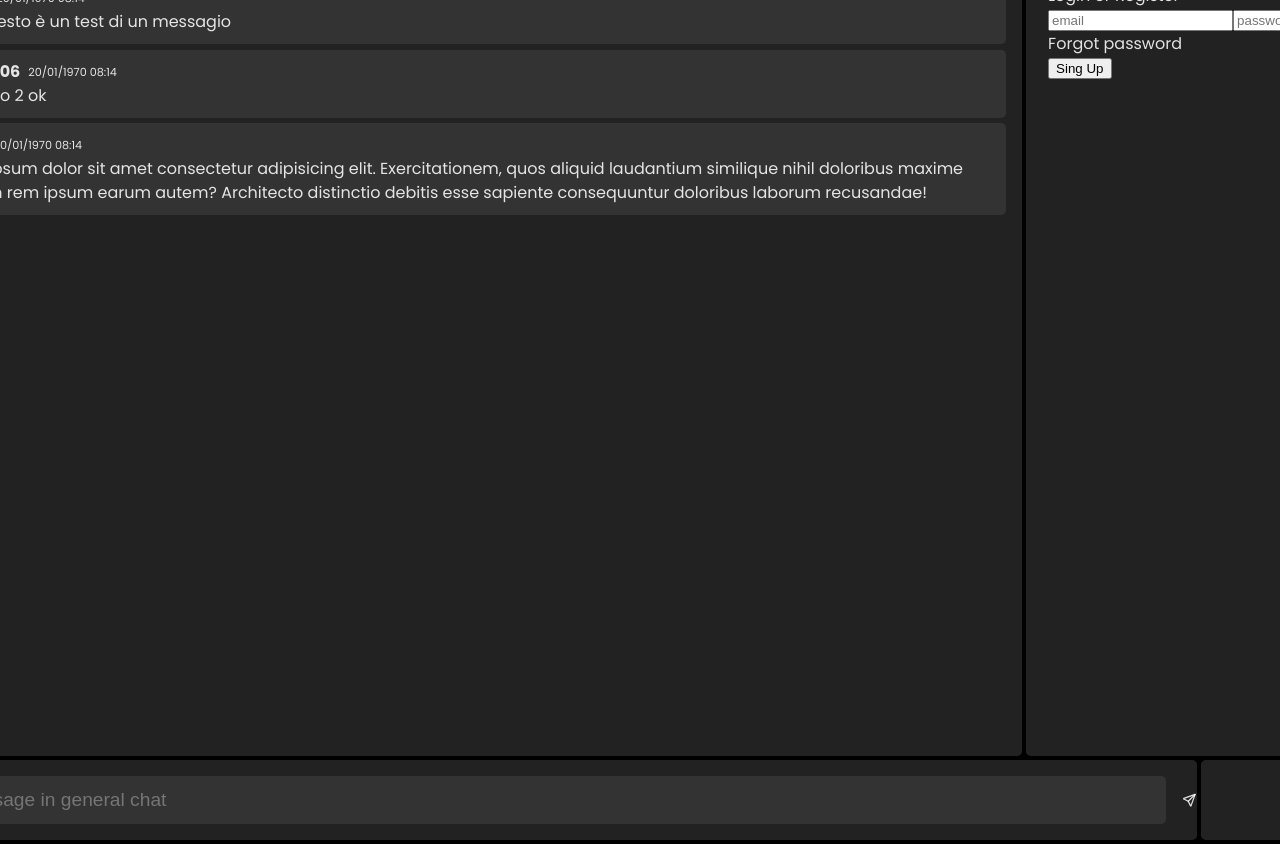
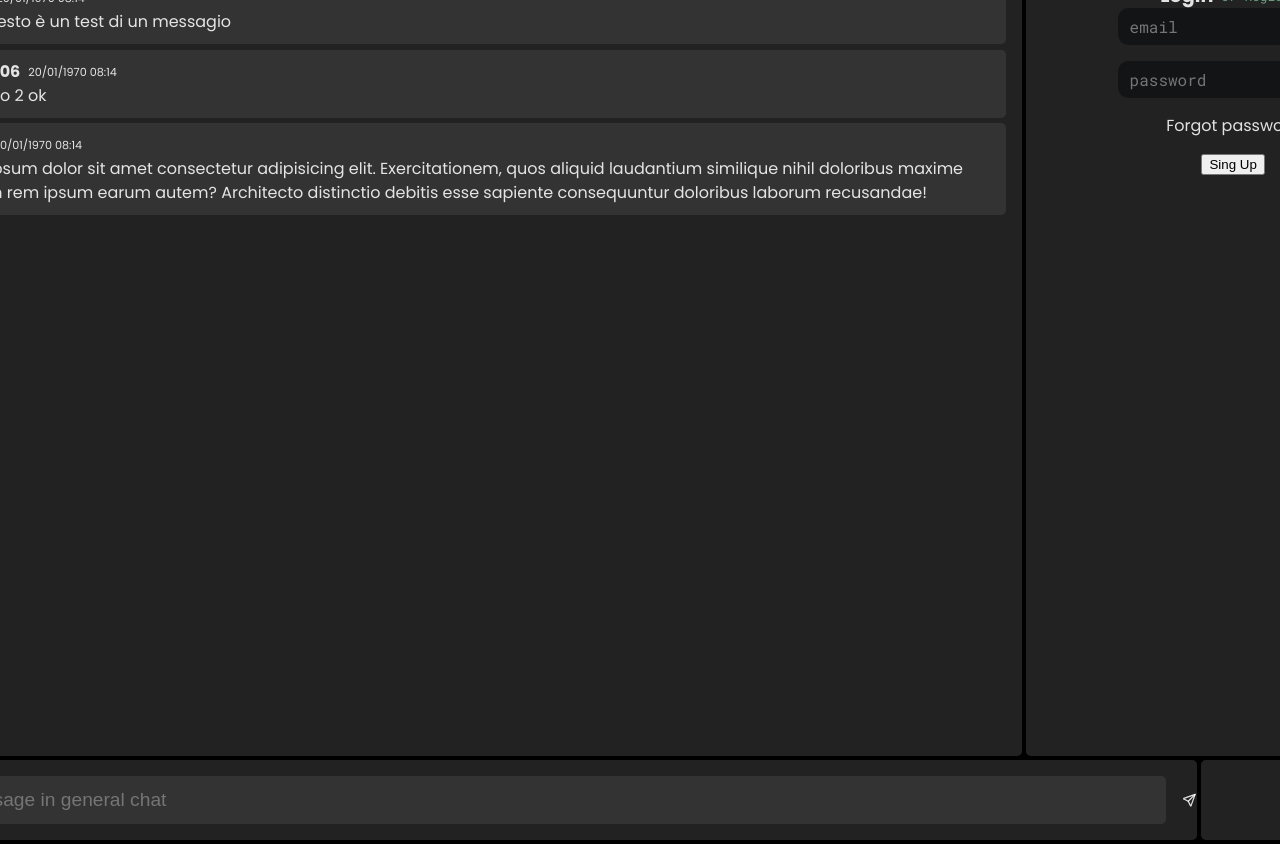
Before and after one commit to Type-Sentence/TypeSentece-Message-Client, a Next.js app: page / in a window 1280 px wide. Shown: the top 844 px of the page. Built offline with nearby package versions, Linux system fonts and the light colour scheme; no server answers.

Commit message:
Added the forms in the page and starting to styling it

```diff
--- a/src/components/LoginOrRegisterContainer/fields.module.scss
+++ b/src/components/LoginOrRegisterContainer/fields.module.scss
@@ -0,0 +1,42 @@
+.container {
+    display: flex;
+    flex-direction: column;
+    align-items: center;
+
+    .titleContainer {
+        display: flex;
+        flex-direction: row;
+
+        gap: 0.5rem;
+
+        .title {
+            font-weight: bold;
+            font-size: 1.2rem;
+        }
+
+        .switcher {
+            font-family: "Roboto Mono", monospace;
+            font-size: 0.8rem;
+            color: var(--green1);
+        }
+    }
+
+    .formContainer {
+        display: flex;
+        flex-direction: column;
+        align-items: center;
+        width: 100%;
+        gap: 1rem;
+
+        .inputField {
+            background-color: var(--black1);
+            outline: none;
+            border-style: none;
+
+            font-family: "Roboto Mono", monospace;
+            font-size: 1rem;
+            border-radius: 0.65rem;
+            padding: 0.5rem 0.7rem;
+        }
+    }
+}
--- a/src/components/LoginOrRegisterContainer/index.tsx
+++ b/src/components/LoginOrRegisterContainer/index.tsx
@@ -4,6 +4,7 @@ import ChatSettingsLabel from "./headerLabel/ChatSettingsLabel";
 import AccountLabel from "./headerLabel/AccountLabel";
 import { User } from "../../utils/interefaces";
 import LoginContainer from "./login";
+import FormsContainer from "./FormsContainer";
 
 type Props = {
     user: false | User;
@@ -20,7 +21,7 @@ const RegisterOrLoginContainer: FC<Props> = ({ user }) => {
                         <ChatSettingsLabel />
                         <AccountLabel />
                     </> :
-                    <LoginContainer />
+                    <FormsContainer />
                 }
             </div>
             <div className={style.body}></div>
--- a/src/utils/styles/globals.scss
+++ b/src/utils/styles/globals.scss
@@ -1,10 +1,11 @@
-  @import url('https://fonts.googleapis.com/css2?family=Inter:wght@100;200;300;400;500;600;700;800;900&family=Poppins:ital,wght@0,100;0,300;0,400;0,500;0,600;0,700;1,700&display=swap');
+@import url('https://fonts.googleapis.com/css2?family=Inter:wght@100;200;300;400;500;600;700;800;900&family=Poppins:ital,wght@0,100;0,300;0,400;0,500;0,600;0,700;1,700&family=Roboto+Mono:ital,wght@0,100;0,200;0,300;0,400;0,500;0,600;0,700;1,100;1,200;1,300;1,400;1,500;1,600;1,700&display=swap');
 
 :root {
   --gray1: #222222;
   --gray2: #333333;
   --black1: #131416;
   --border: #000000;
+  --green1: #63A07F;
 }
 
 html,
```
Lines whose indentation alone changed are shown as unchanged.
